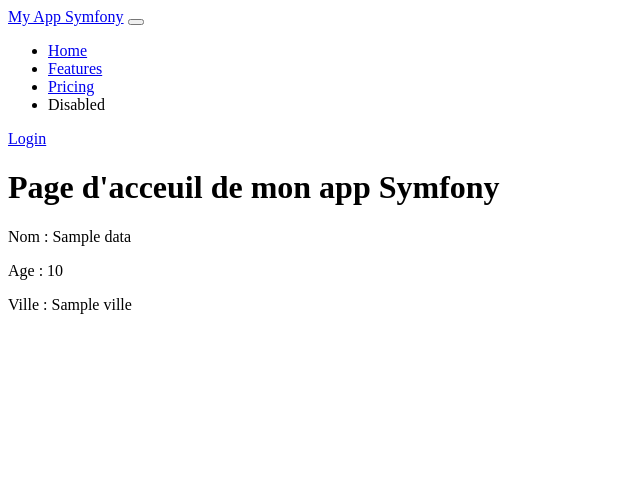
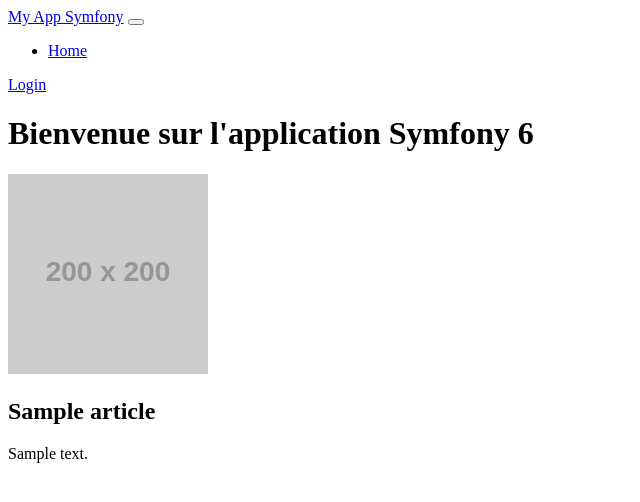
Before and after one commit to Nh4ru/first_app_symfony, a Symfony app: template templates/Home/index.html.twig in a window 1280 px wide. Shown: the top 502 px of the page, without its empty margins (0-640 px from the left). Run offline with Twig, Linux system fonts and the light colour scheme; the template is opened without the code that fills it: most values are stand-ins (such as "Sample title", 1, 10 or a date in 2020); grey boxes labelled with a size stand in for pictures from a placeholder-image service; some libraries are stand-ins or nearby versions.

Commit message:
Style card

```diff
--- a/assets/styles/_variables.scss
+++ b/assets/styles/_variables.scss
@@ -4,7 +4,7 @@ $secondary: #CA4E79;
 
 
 // Radius
-
+$radius-default: 5px;
 
 
 // Font
--- a/assets/styles/app.scss
+++ b/assets/styles/app.scss
@@ -6,3 +6,7 @@
 
 // Import structure file
 @import "./_structure.scss";
+
+// Import components
+@import "./Components/banner";
+@import "./Components/blog-card";
--- /dev/null
+++ b/templates/Home/_banner.html.twig
@@ -0,0 +1,5 @@
+<div class="banner">
+    <div class="header">
+        <h1 class="title">Bienvenue sur l'application Symfony 6</h1>
+    </div>
+</div>
--- a/templates/Home/index.html.twig
+++ b/templates/Home/index.html.twig
@@ -1,26 +1,27 @@
-{% extends "layout.html.twig" %}
+{% extends 'layout.html.twig' %}
 
 {% block title %}
-    Page d'acceuil |
-    {{ parent() }}
+  Page d'acceuil |
+  {{ parent() }}
 {% endblock %}
 
 {% block body %}
-    <h1>Page d'acceuil de mon app Symfony</h1>
-
-    {{ dump(data) }}
-
-    <p>
-        Nom :
-        {{ data.nom }}
-    </p>
-    <p>
-        Age :
-        {{ data.age }}
-    </p>
-    <p>
-        Ville :
-        {{ data.ville }}
-    </p>
-
+  {% include 'Home/_banner.html.twig' %}
+  <div class="container mt-4">
+        <div class="row">
+            {% for article in articles %}
+                <div class="col-md-4">
+                    <div class="blog-card">
+                        <div class="blog-card-image">
+                            <img src="https://fakeimg.pl/200" alt="">
+                        </div>
+                        <div class="blog-card-content">
+                            <h2 class="blog-card-header">{{ article.titre }}</h2>
+                            <p>{{ article.content }}</p>
+                        </div>
+                    </div>
+                </div>
+            {% endfor %}
+        </div>
+    </div>
 {% endblock %}
--- a/templates/Layout/header.html.twig
+++ b/templates/Layout/header.html.twig
@@ -8,16 +8,7 @@
 			<div class="collapse navbar-collapse" id="navbarNav">
 				<ul class="navbar-nav">
 					<li class="nav-item">
-						<a class="nav-link active text-light" aria-current="page" href="#">Home</a>
-					</li>
-					<li class="nav-item">
-						<a class="nav-link text-light" href="#">Features</a>
-					</li>
-					<li class="nav-item">
-						<a class="nav-link text-light" href="#">Pricing</a>
-					</li>
-					<li class="nav-item">
-						<a class="nav-link text-light disabled">Disabled</a>
+						<a class="nav-link active text-light" aria-current="page" href="{{ path('home') }}">Home</a>
 					</li>
 				</ul>
 			</div>
```
Also changed, not shown: assets/styles/Components/banner.scss (added, +19 -0 lines), assets/styles/Components/blog-card.scss (added, +34 -0 lines), src/Controller/Frontend/MainController.php (+16 -6 lines), 1 other file.
